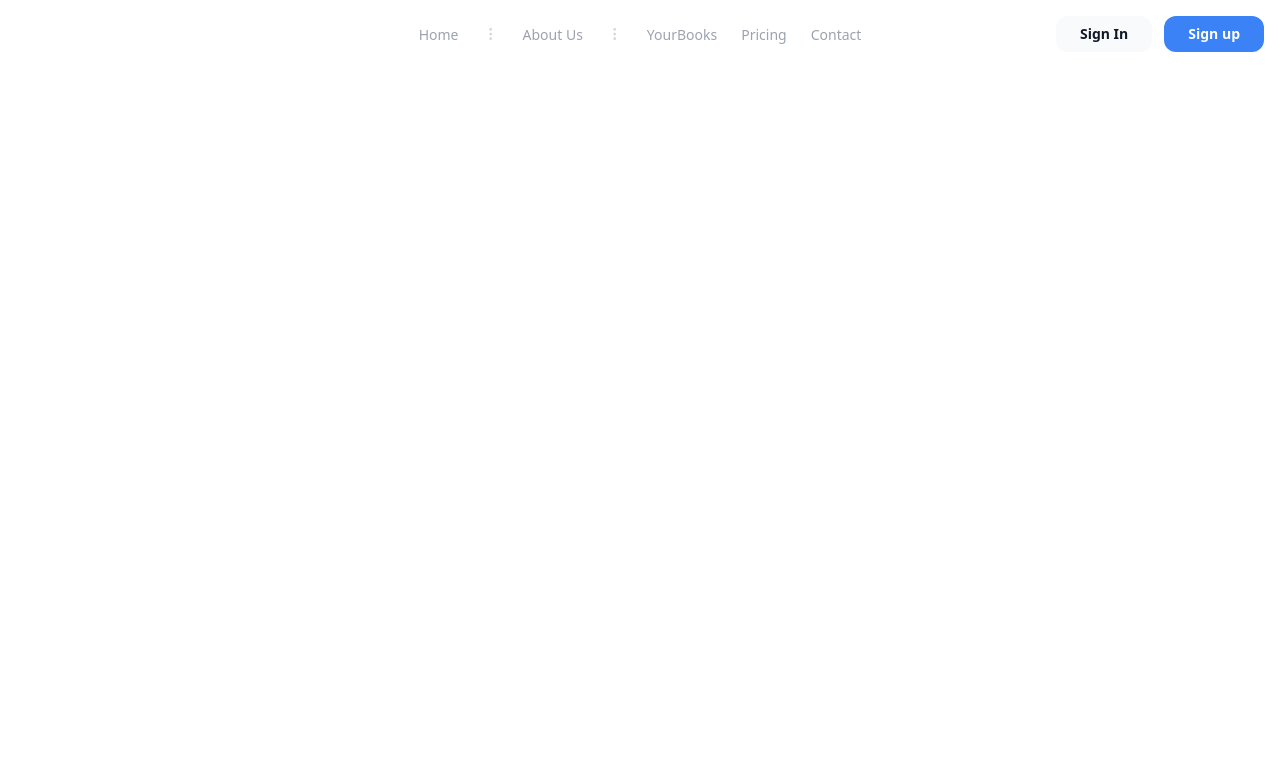
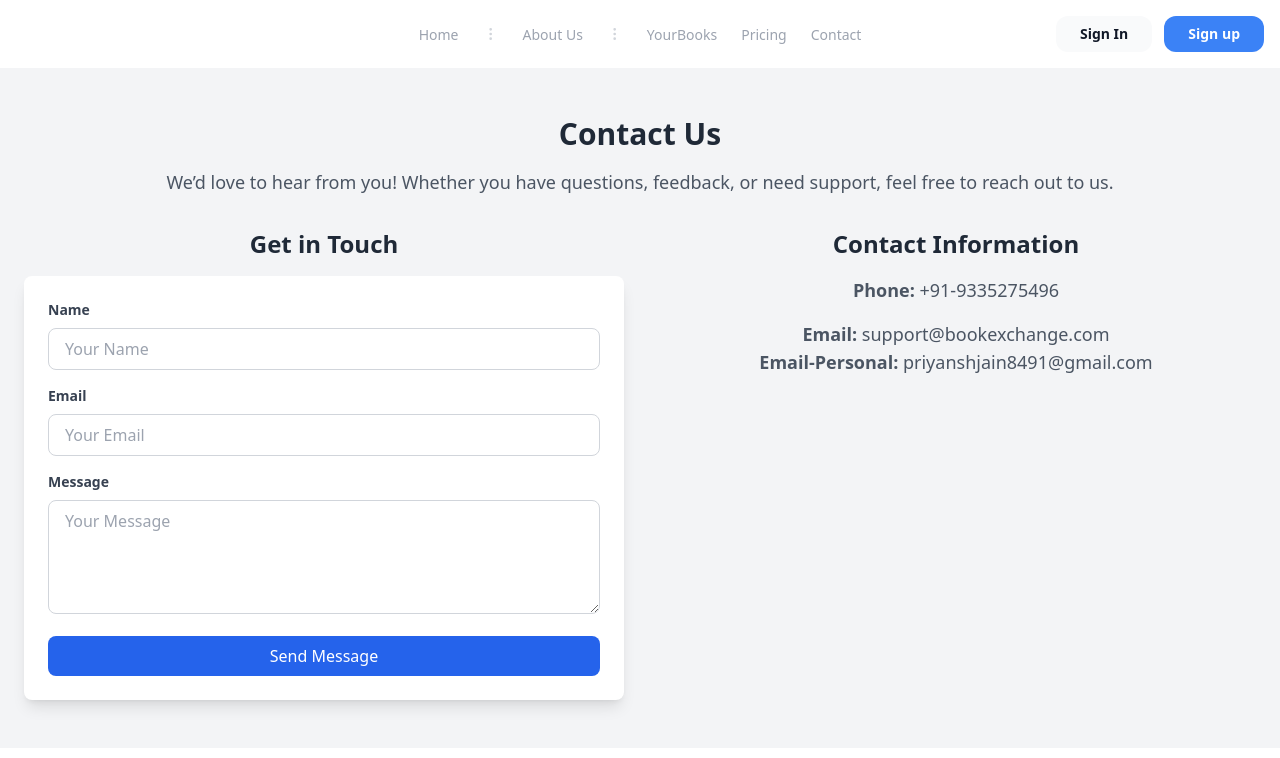
Before and after one commit to priyanshj125/priyanshj125-book_swap_assigiment, a React (Vite) app in the folder frontend/: page /contact in a window 1280 px wide. Shown: the top 758 px of the page. Built offline with nearby package versions, Linux system fonts and the light colour scheme.

Commit message:
semi-done2

```diff
--- a/frontend/src/App.jsx
+++ b/frontend/src/App.jsx
@@ -10,6 +10,8 @@ import Login from './components/login.jsx';
 import Card from './components/home/card.jsx';
 import Yourbooks from './components/home/yourbooks.jsx';
 import Signup from './components/signup.jsx';
+import About from './assets/pages/about.jsx';
+import Contact from './assets/pages/contact.jsx';
 
 const App = () => {
   return (
@@ -28,6 +30,8 @@ const App = () => {
         <Route exact path='/yourbooks' element={<Yourbooks/>} />
         <Route path='/books/edit/:id' element={<EditBook />} />
         <Route path='/books/delete/:id' element={<Deletebook />} />
+        <Route path='/about' element={<About/>} />
+        <Route path='/contact' element={<Contact/>} />
       </Routes>
     </>
   );
--- /dev/null
+++ b/frontend/src/assets/pages/about.jsx
@@ -0,0 +1,35 @@
+import React from 'react';
+
+const About = () => {
+  return (
+    <section className="bg-gray-100 py-12 px-6">
+      <div className="container mx-auto text-center">
+        <h1 className="text-3xl font-bold text-gray-800 mb-4">About Book Exchange Platform</h1>
+        <p className="text-lg text-gray-600 mb-8">
+          Welcome to our Book Exchange Platform! We are dedicated to providing a seamless and user-friendly platform for students and book lovers to exchange their books.
+        </p>
+        <div className="flex flex-col lg:flex-row lg:justify-center lg:space-x-8">
+          <div className="lg:w-1/2">
+            <img
+              src="https://www.shutterstock.com/image-vector/books-exchange-crossing-concept-hands-600nw-2275010403.jpg"
+              alt="Book Exchange"
+              className="w-full h-auto rounded-lg shadow-lg"
+            />
+          </div>
+          <div className="lg:w-1/2 mt-8 lg:mt-0">
+            <h2 className="text-2xl font-semibold text-gray-800 mb-4">Our Mission</h2>
+            <p className="text-lg text-gray-600 mb-4">
+              Our mission is to create a community-driven platform where users can easily swap books with others. Whether you're looking to find a new read or give away books you no longer need, our platform makes it easy to connect with fellow book enthusiasts.
+            </p>
+            <h2 className="text-2xl font-semibold text-gray-800 mb-4">How It Works</h2>
+            <p className="text-lg text-gray-600">
+              Simply create an account, list the books you want to exchange, and browse through other users' listings. You can send exchange requests and manage your book collection all in one place. It's that easy!
+            </p>
+          </div>
+        </div>
+      </div>
+    </section>
+  );
+};
+
+export default About;
--- /dev/null
+++ b/frontend/src/assets/pages/contact.jsx
@@ -0,0 +1,92 @@
+import React from 'react';
+
+const Contact = () => {
+  return (
+    <section className="bg-gray-100 py-12 px-6">
+      <div className="container mx-auto text-center">
+        <h1 className="text-3xl font-bold text-gray-800 mb-4">Contact Us</h1>
+        <p className="text-lg text-gray-600 mb-8">
+          We’d love to hear from you! Whether you have questions, feedback, or need support, feel free to reach out to us.
+        </p>
+        <div className="flex flex-col lg:flex-row lg:justify-center lg:space-x-8">
+          <div className="lg:w-1/2">
+            <h2 className="text-2xl font-semibold text-gray-800 mb-4">Get in Touch</h2>
+            <form
+              action="#"
+              method="POST"
+              className="bg-white p-6 rounded-lg shadow-lg"
+            >
+              <div className="mb-4">
+                <label
+                  htmlFor="name"
+                  className="block text-left text-gray-700 text-sm font-semibold mb-2"
+                >
+                  Name
+                </label>
+                <input
+                  type="text"
+                  id="name"
+                  name="name"
+                  placeholder="Your Name"
+                  className="w-full px-4 py-2 border border-gray-300 rounded-lg"
+                  required
+                />
+              </div>
+              <div className="mb-4">
+                <label
+                  htmlFor="email"
+                  className="block text-left text-gray-700 text-sm font-semibold mb-2"
+                >
+                  Email
+                </label>
+                <input
+                  type="email"
+                  id="email"
+                  name="email"
+                  placeholder="Your Email"
+                  className="w-full px-4 py-2 border border-gray-300 rounded-lg"
+                  required
+                />
+              </div>
+              <div className="mb-4">
+                <label
+                  htmlFor="message"
+                  className="block text-left text-gray-700 text-sm font-semibold mb-2"
+                >
+                  Message
+                </label>
+                <textarea
+                  id="message"
+                  name="message"
+                  placeholder="Your Message"
+                  className="w-full px-4 py-2 border border-gray-300 rounded-lg"
+                  rows="4"
+                  required
+                ></textarea>
+              </div>
+              <button
+                type="submit"
+                className="w-full bg-blue-600 text-white py-2 px-4 rounded-lg hover:bg-blue-700 transition duration-200"
+              >
+                Send Message
+              </button>
+            </form>
+          </div>
+          <div className="lg:w-1/2 mt-8 lg:mt-0">
+            <h2 className="text-2xl font-semibold text-gray-800 mb-4">Contact Information</h2>
+
+            <p className="text-lg text-gray-600 mb-4">
+              <strong>Phone:</strong> +91-9335275496
+            </p>
+            <p className="text-lg text-gray-600 mb-4">
+              <strong>Email:</strong> support@bookexchange.com<br/>
+              <strong>Email-Personal:</strong> priyanshjain8491@gmail.com
+            </p>
+          </div>
+        </div>
+      </div>
+    </section>
+  );
+};
+
+export default Contact;
--- a/frontend/src/components/home/bookSingleCard.jsx
+++ b/frontend/src/components/home/bookSingleCard.jsx
@@ -1,23 +1,29 @@
-import React from 'react'
+import React, { useState } from 'react';
 import { Link } from 'react-router-dom';
 import { PiBookOpenTextLight } from 'react-icons/pi';
 import { BiUserCircle, BiShow } from 'react-icons/bi';
-import { AiOutlineEdit } from 'react-icons/ai';
 import { BsInfoCircle } from 'react-icons/bs';
-import { MdOutlineDelete } from 'react-icons/md';
-import { useState } from 'react';
 import Bookmodal from './bookmodal.jsx';
 
+const BookSingleCard = ({ book }) => {
+  const [showModal, setShowModal] = useState(false);
 
-
-
-const BookSingleCard = ({book}) => {
- const [showModal, setShowModal] = useState(false);
   return (
-    <div className='border-2 border-gray-500 rounded-lg px-2 py-7 m-4 relative hover:shadow-xl'>
-      <h2 className='absolute top-1 right-2 px-4 py-1 bg-red-300 rounded-lg'>
+    <div className='border-2 border-gray-500 rounded-lg m-4 overflow-hidden hover:shadow-xl'>
+      {/* Book Image */}
+      <div className='relative'>
+        <img
+          src={book.imageUrl || 'https://encrypted-tbn0.gstatic.com/images?q=tbn:ANd9GcTmQs8xbIseku59onHMpZ6bQ3XaeaSjeLgzMQ&s'}
+          alt={book.title}
+          className='w-full h-40 object-cover'
+        />
+        <h2 className='absolute top-2 right-2 px-4 py-1 bg-red-300 rounded-lg text-white'>
           {book.publishyear}
         </h2>
+      </div>
+
+      {/* Book Details */}
+      <div className='p-4'>
         <h4 className='my-2 text-gray-500'>{book._id}</h4>
         <div className='flex justify-start items-center gap-x-2'>
           <PiBookOpenTextLight className='text-red-300 text-2xl' />
@@ -27,7 +33,7 @@ const BookSingleCard = ({book}) => {
           <BiUserCircle className='text-red-300 text-2xl' />
           <h2 className='my-1'>{book.author}</h2>
         </div>
-      <div className='flex justify-between items-center gap-x-2 mt-4 p-4'>
+        <div className='flex justify-between items-center gap-x-2 mt-4'>
           <BiShow
             className='text-3xl text-blue-800 hover:text-black cursor-pointer'
             onClick={() => setShowModal(true)}
@@ -46,7 +52,8 @@ const BookSingleCard = ({book}) => {
           <Bookmodal book={book} onClose={() => setShowModal(false)} />
         )}
       </div>
-  )
-}
+    </div>
+  );
+};
 
 export default BookSingleCard;
--- a/frontend/src/components/navbar.jsx
+++ b/frontend/src/components/navbar.jsx
@@ -22,7 +22,7 @@ const Navbar = () => {
               <path strokeLinecap="round" strokeLinejoin="round" strokeWidth="2" d="M12 5v0m0 7v0m0 7v0m0-13a1 1 0 110-2 1 1 0 010 2zm0 7a1 1 0 110-2 1 1 0 010 2zm0 7a1 1 0 110-2 1 1 0 010 2z" />
             </svg>
           </li>
-          <li><Link className="text-sm text-gray-400" to="#">About Us</Link></li>
+          <li><Link className="text-sm text-gray-400" to="/about">About Us</Link></li>
           <li className="text-gray-300">
             <svg xmlns="http://www.w3.org/2000/svg" fill="none" stroke="currentColor" className="w-4 h-4 current-fill" viewBox="0 0 24 24">
               <path strokeLinecap="round" strokeLinejoin="round" strokeWidth="2" d="M12 5v0m0 7v0m0 7v0m0-13a1 1 0 110-2 1 1 0 010 2zm0 7a1 1 0 110-2 1 1 0 010 2zm0 7a1 1 0 110-2 1 1 0 010 2z" /></svg>
```
Also changed, not shown: 1 other file (tests, documents, lock files or other folders). Lines whose indentation alone changed are shown as unchanged.
